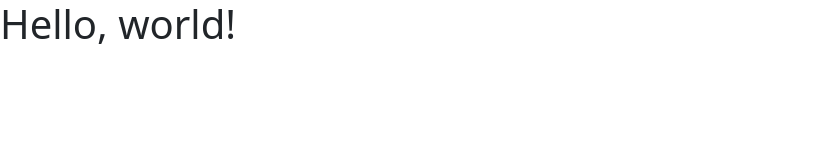
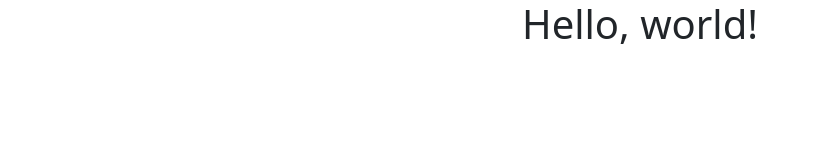
Before and after one commit to Elaiosee/HorseShoeCrabFacts, a plain HTML site: page index.html in a window 1280 px wide. Shown: the whole page, without its empty margins (0-815 px from the left). Drawn offline with nearby package versions, Linux system fonts and the light colour scheme.

Commit message:
second attempt at centering
<center></center>

```diff
--- a/index.html
+++ b/index.html
@@ -8,7 +8,7 @@
     <!--The above is bootstrap do not remove-->
   </head>
   <body>
-    <h1>Hello, world!</h1> <center>
+    <center><h1>Hello, world!</h1></center>
     <script src="https://cdn.jsdelivr.net/npm/bootstrap@5.2.0-beta1/dist/js/bootstrap.bundle.min.js" integrity="sha384-pprn3073KE6tl6bjs2QrFaJGz5/SUsLqktiwsUTF55Jfv3qYSDhgCecCxMW52nD2" crossorigin="anonymous"></script>
     <!--The Above is bootstrap do not remove-->
   </body>
```
